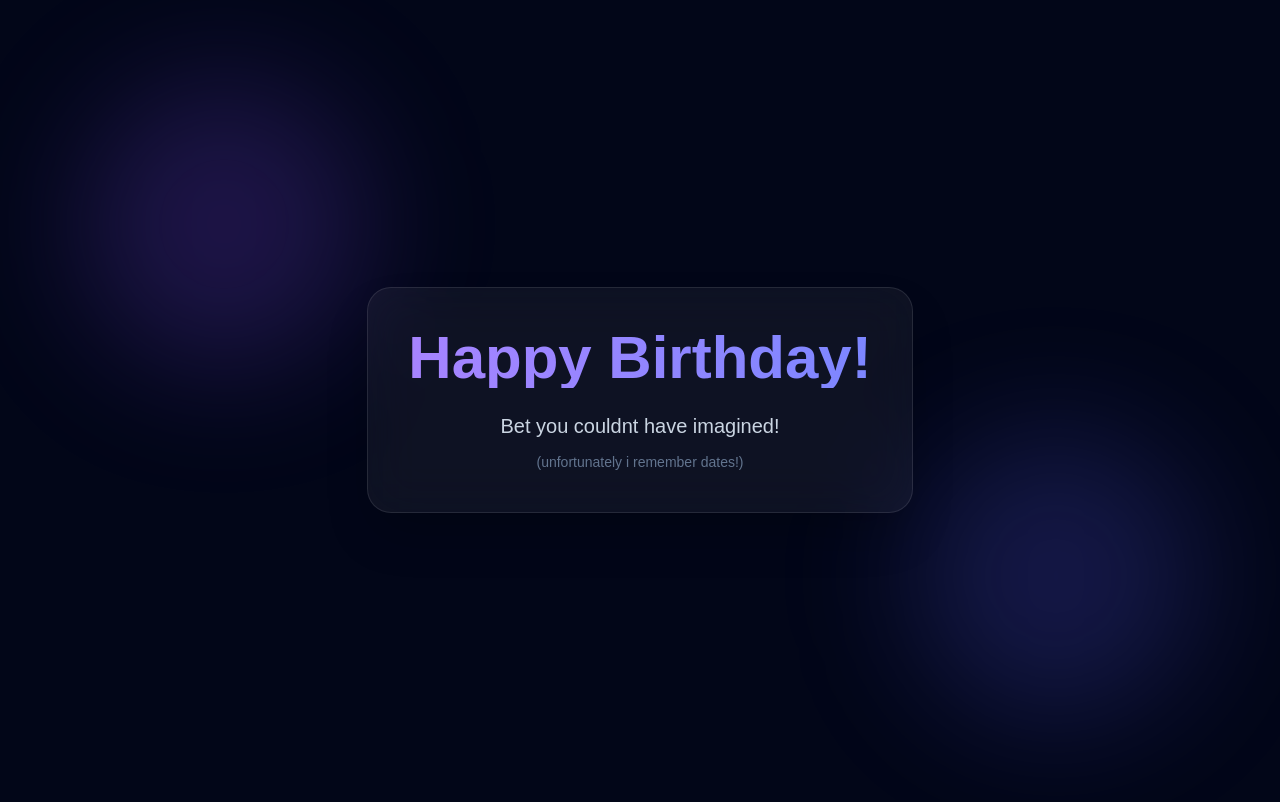
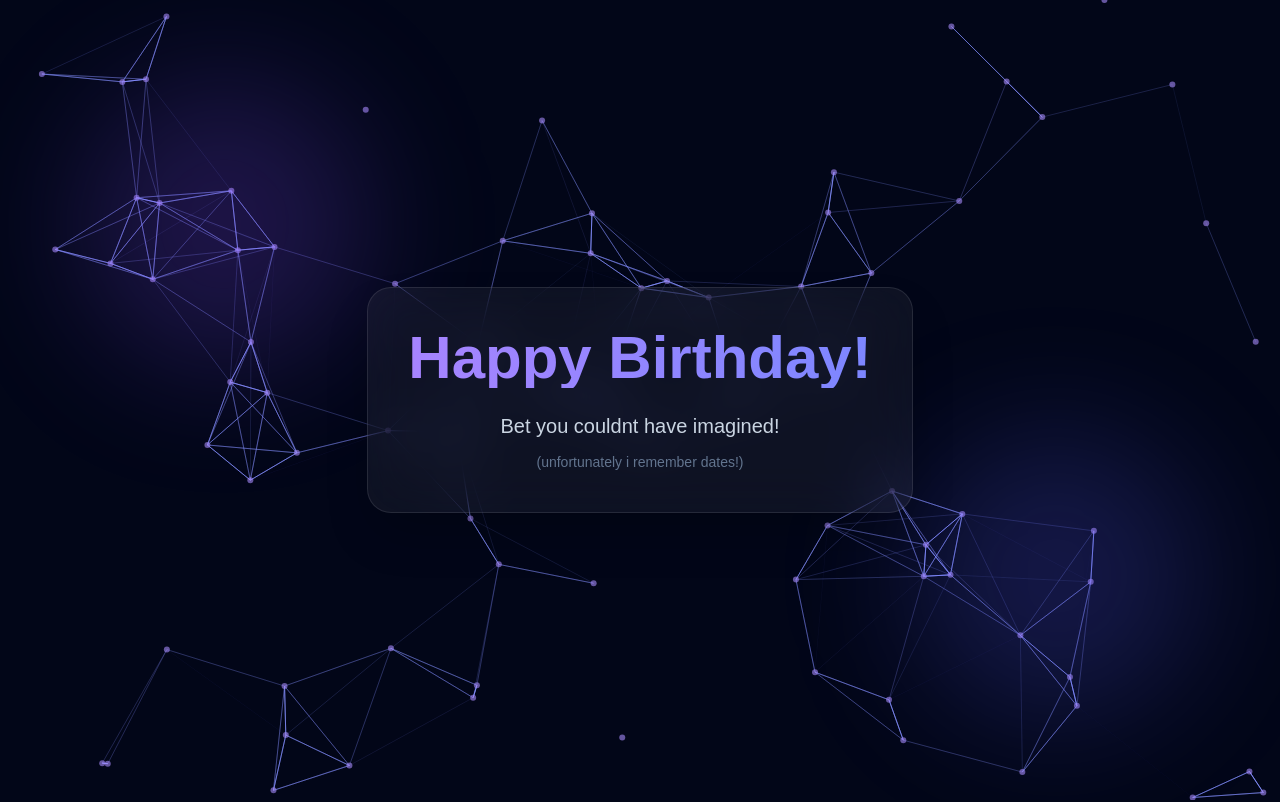
Before and after one commit to kajalsanwalll/bday, a Next.js app: page / in a window 1280 px wide. Shown: the top 802 px of the page. Built offline with nearby package versions, Linux system fonts and the light colour scheme.

Commit message:
added particles from reactparticles

```diff
--- a/app/components/hero.tsx
+++ b/app/components/hero.tsx
@@ -1,20 +1,25 @@
 "use client";
 
 import { motion } from "framer-motion";
+import ParticlesBG from "./particlesbg";
 
 export default function Hero() {
   return (
     <section className="relative min-h-screen flex items-center justify-center bg-slate-950 text-slate-200 px-6 overflow-hidden">
-        {/* glow orbs */}
-     <div className="absolute inset-0 pointer-events-none">
-      <div className="absolute top-20 left-20 w-72 h-72 bg-violet-500/20 rounded-full blur-3xl" />
-      <div className="absolute bottom-20 right-20 w-72 h-72 bg-indigo-500/20 rounded-full blur-3xl" />
-     </div>
+
+      <ParticlesBG />
+
+      {/* glow orbs */}
+      <div className="absolute inset-0 pointer-events-none">
+        <div className="absolute top-20 left-20 w-72 h-72 bg-violet-500/20 rounded-full blur-3xl" />
+        <div className="absolute bottom-20 right-20 w-72 h-72 bg-indigo-500/20 rounded-full blur-3xl" />
+      </div>
+
       <motion.div
         initial={{ opacity: 0, y: 40 }}
         animate={{ opacity: 1, y: 0 }}
         transition={{ duration: 0.8 }}
-        className="relative text-center max-w-2xl bg-white/5 backdrop-blur-xl rounded-3xl p-10 border border-white/10 shadow-2xl"
+        className="relative z-10 text-center max-w-2xl bg-white/5 backdrop-blur-xl rounded-3xl p-10 border border-white/10 shadow-2xl"
       >
         <h1 className="text-4xl md:text-6xl font-bold bg-gradient-to-r from-violet-400 to-indigo-400 bg-clip-text text-transparent">
           Happy Birthday!
--- /dev/null
+++ b/app/components/particlesbg.tsx
@@ -0,0 +1,44 @@
+"use client";
+
+import { useEffect, useState } from "react";
+import Particles, { initParticlesEngine } from "@tsparticles/react";
+import { loadSlim } from "@tsparticles/slim";
+
+export default function ParticlesBG() {
+  const [init, setInit] = useState(false);
+
+  useEffect(() => {
+    initParticlesEngine(async (engine) => {
+      await loadSlim(engine);
+    }).then(() => {
+      setInit(true);
+    });
+  }, []);
+
+  if (!init) return null;
+
+  return (
+    <Particles
+      id="tsparticles"
+      options={{
+        fullScreen: { enable: false },
+        background: { color: { value: "transparent" } },
+        fpsLimit: 60,
+        particles: {
+          color: { value: "#a78bfa" },
+          links: {
+            enable: true,
+            color: "#818cf8",
+            distance: 150,
+          },
+          move: { enable: true, speed: 1 },
+          number: { value: 80 },
+          opacity: { value: 0.6 },
+          size: { value: 3 },
+        },
+        detectRetina: true,
+      }}
+      className="absolute inset-0 z-0 pointer-events-none"
+    />
+  );
+}
--- a/package.json
+++ b/package.json
@@ -9,11 +9,12 @@
     "lint": "eslint"
   },
   "dependencies": {
+    "@tsparticles/react": "^3.0.0",
+    "@tsparticles/slim": "^3.9.1",
     "framer-motion": "^12.34.3",
     "next": "16.1.6",
     "react": "19.2.3",
     "react-dom": "19.2.3",
-    "react-tsparticles": "^2.12.2",
     "tsparticles": "^3.9.1"
   },
   "devDependencies": {
```
Also changed, not shown: 1 other file (tests, documents, lock files or other folders).
